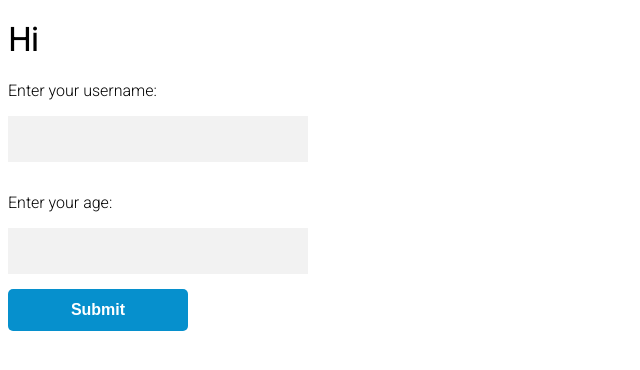
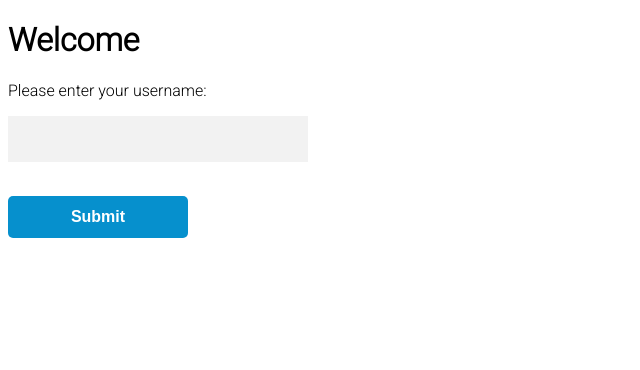
Before and after one commit to geo278/simpleReactPage, a React (Create React App) app: page / in a window 1280 px wide. Shown: the top 370 px of the page, without its empty margins (0-640 px from the left). Built offline with nearby package versions, Linux system fonts and the light colour scheme.

Commit message:
removed age field

```diff
--- a/src/index.js
+++ b/src/index.js
@@ -13,11 +13,11 @@ class Form extends React.Component {
     }
 
     changeHandler = (event) => {
-      this.setState({[event.target.name]: event.target.value}); // rerenders components on changes
+      this.setState({[event.target.name]: event.target.value}); // updates components on changes
     }
 
     submitHandler = (event) => {
-      //event.preventDefault();
+      event.preventDefault();
 
       let username = this.state.username;
       let validcharacters = '1234567890abcdefghijklmnopqrstuvwxyzABCDEFGHIJKLMNOPQRSTUVWXYZ';
@@ -28,29 +28,31 @@ class Form extends React.Component {
           }
       }
 
-      let age = this.state.age;
-      if (!Number(age) && age != null) {
-        alert("Your age must be a number");
-      }
+      // let age = this.state.age;
+      // if (!Number(age) && age != null) {
+      //   alert("Your age must be a number");
+      // }
     }
 
     render() {
       return (
         <form onSubmit={this.submitHandler}>
-            <h1>Hi {this.state.username}</h1>
-                <p>Enter your username:</p>
+            <h1>Welcome {this.state.username}</h1>
+                <p>Please enter your username:</p>
                     <input
                         type='text'
                         name='username'
                         onChange={this.changeHandler}
                     />
-                <p>Enter your age:</p>
+
+                {/* <p>Enter your age:</p>
             <input
                 type='text'
                 name='age'
                 onChange={this.changeHandler}
-            />
-            <br/>
+            /> */}
+
+            <br/> <br/>
             <input type='submit' />
         </form>
       );
```
